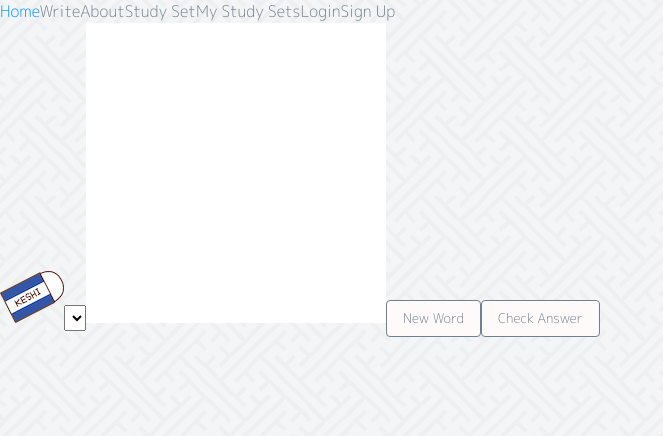
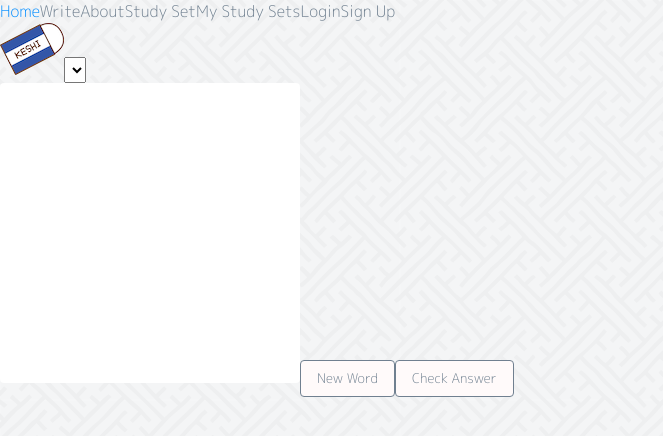
Before and after one commit to HatAndBread/i_can_kanji_client, a React (Create React App) app: page /write in a window 1280 px wide. Shown: the top 436 px of the page, without its empty margins (0-663 px from the left). Built offline with nearby package versions, Linux system fonts and the light colour scheme.

Commit message:
style to Write component

```diff
--- /dev/null
+++ b/src/Pages/Write/Write.css
@@ -0,0 +1,4 @@
+.main-canvas {
+  border-radius: 4px;
+  touch-action: none;
+}
--- a/src/Pages/Write/Write.tsx
+++ b/src/Pages/Write/Write.tsx
@@ -2,6 +2,7 @@ import { useEffect, useRef, useState, useContext } from 'react';
 import { AppCtx, IStudySet } from '../../App';
 import keshiPath from '../../Assets/keshi.png';
 import Image from '../../Components/Image';
+import './Write.css';
 
 let lastX: null | number = null;
 let lastY: null | number = null;
@@ -75,14 +76,17 @@ const Write = (): JSX.Element => {
   }, [rect]);
 
   return (
-    <div>
+    <div className="Write">
+      <div className="top-tools-container">
         <Image src={keshiPath} alt="clear" className="keshi" isButton={true} onClick={erase} />
         <select onChange={handleSelectChange}>
           {ctx?.currentUser?.study_sets.map((studySet) => (
             <option key={studySet.id}>{studySet.name}</option>
           ))}
         </select>
+      </div>
       <canvas
+        className="main-canvas"
         ref={canvasRef}
         width={width}
         height={height}
```
Lines whose indentation alone changed are shown as unchanged.
